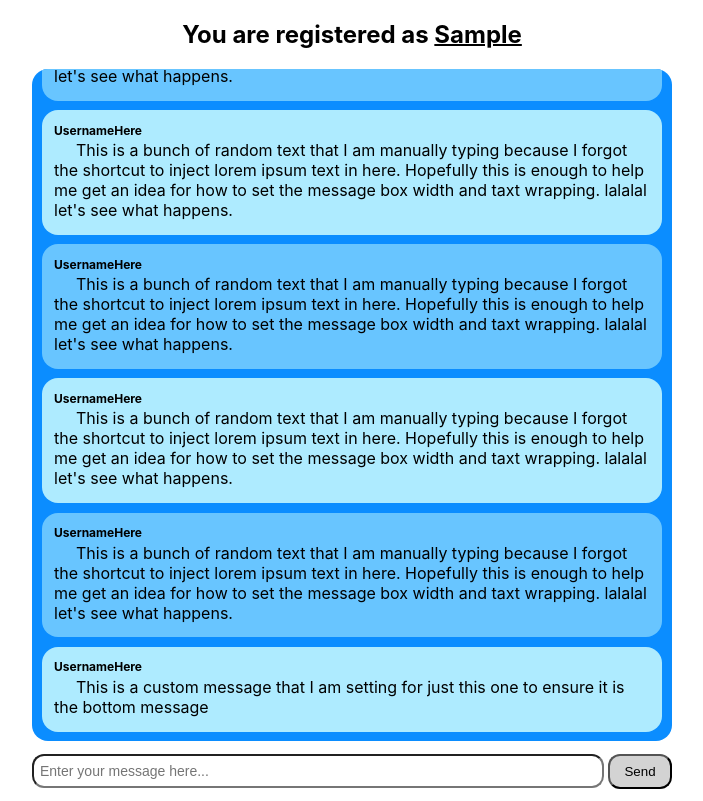
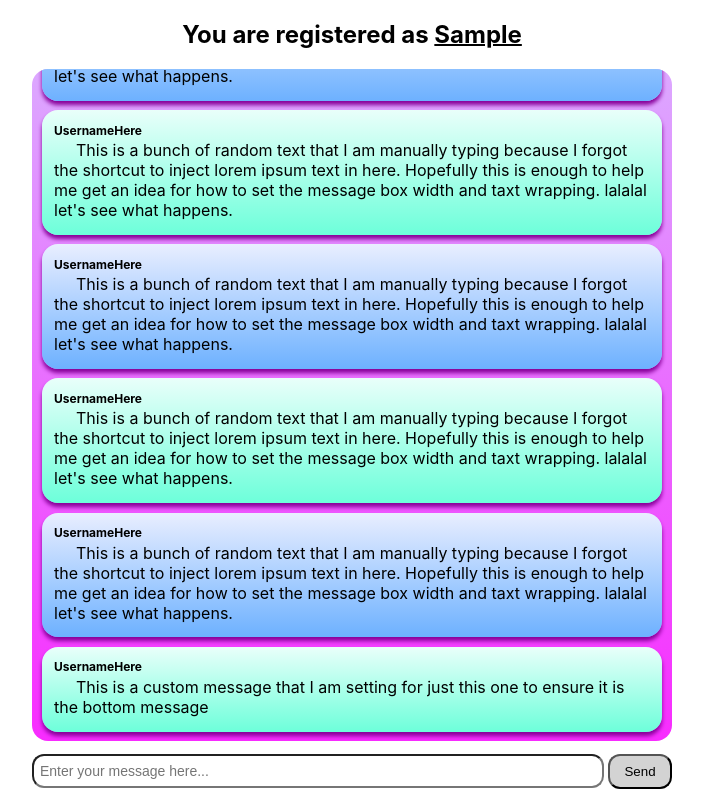
Before and after one commit to atcriteria/mymessenger-frontend, a React (Create React App) app: page / in a window 1280 px wide. Both pictures are taken after typing "Sample" into the empty fields and a click on the button "Submit". Shown: the whole page, without its empty margins (288-991 px from the left). Built offline with nearby package versions, Linux system fonts and the light colour scheme.

Commit message:
updated CSS text box colors

```diff
--- a/src/App.css
+++ b/src/App.css
@@ -18,7 +18,7 @@
   ChatBox component styles
 */
 .chat-box-wrapper{
-  background-color: rgb(11, 141, 255);
+  background: linear-gradient(180deg, rgb(220, 168, 255), rgb(248, 44, 255));
   padding: 0 1.5%;
   max-height: 84vh;
   overflow: auto;
@@ -29,9 +29,10 @@
 .message-wrapper{
   text-align: left;
   padding: 2%;
-  background-color: rgb(174, 235, 255);
+  background: linear-gradient(180deg, rgb(233, 255, 250), rgb(109, 255, 218));
   border-radius: 16px;
   margin: 1.5% 0;
+  box-shadow: 0px 4px 4px rgb(135, 0, 153);
 }
 .message-wrapper h3{
   font-size: .75rem;
@@ -42,7 +43,7 @@
   text-indent: 22px;
 }
 .message-wrapper:nth-child(odd){
-  background-color: rgb(104, 197, 255);
+  background: linear-gradient(180deg, rgb(233, 238, 255), rgb(109, 177, 255))
 }
 
 
```
